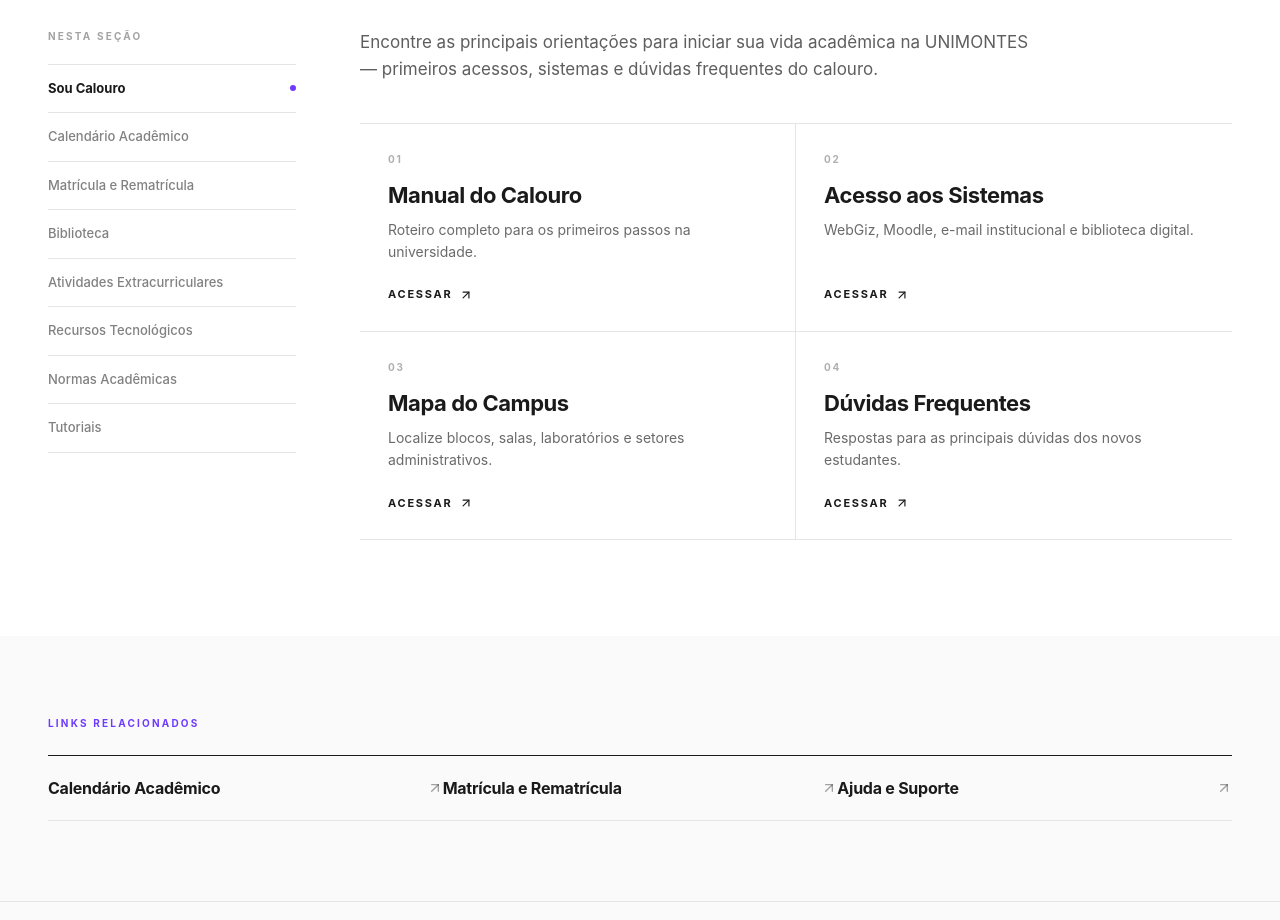
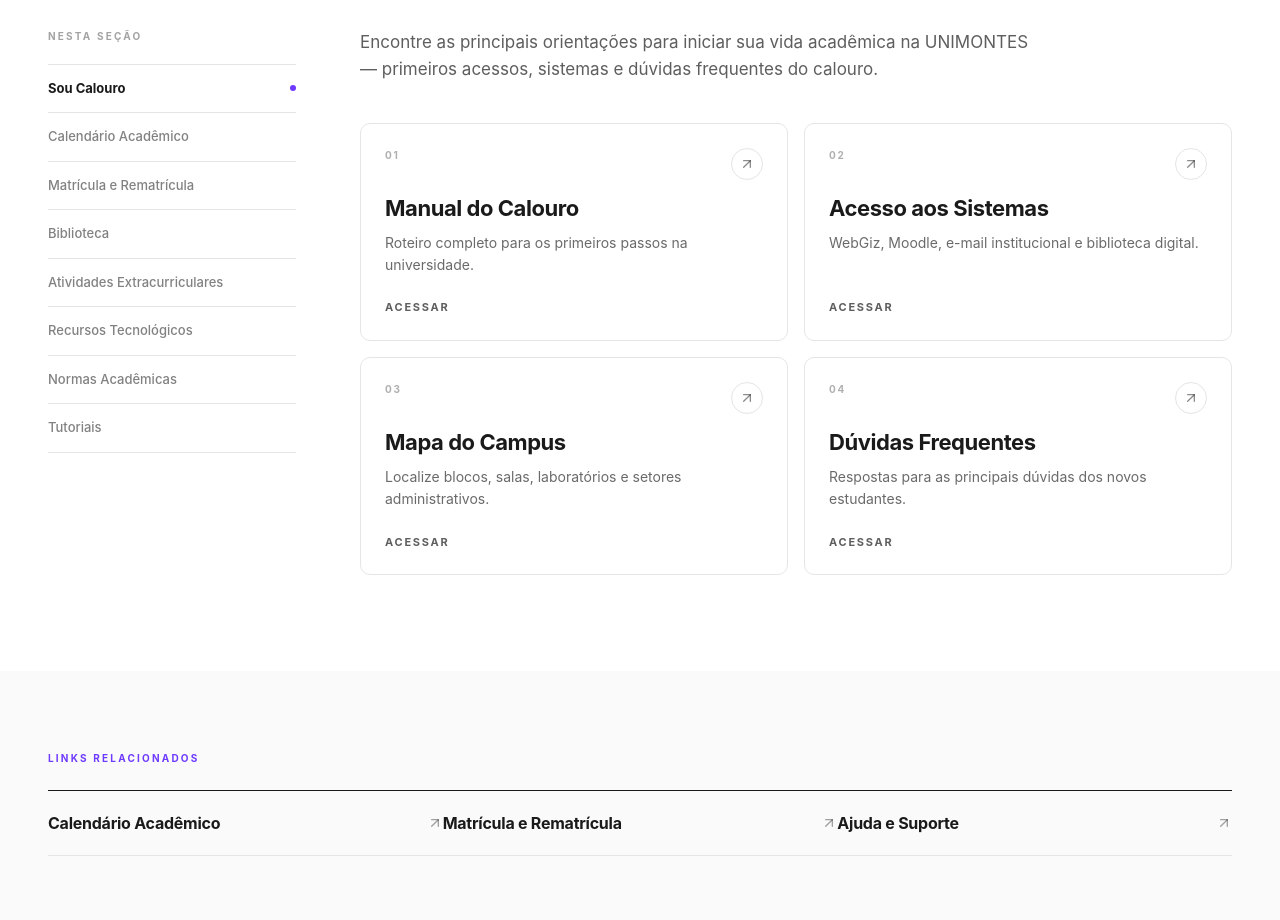
Before and after one commit to joaordpx/Portal-Academico-Meu, a React (Vite) app: page /vida-academica in a window 1280 px wide. Shown: the part 900-1820 px from the top of the page. Built offline with nearby package versions, Linux system fonts and the light colour scheme.

Commit message:
style: aparencia clicavel da seção sou calouro

```diff
--- a/src/app/components/layout/SectionLayout.tsx
+++ b/src/app/components/layout/SectionLayout.tsx
@@ -169,28 +169,32 @@
           {intro}
         </p>
       )}
-      <div className="mt-10 grid grid-cols-1 gap-0 border-t border-[#e5e5e5] sm:grid-cols-2">
+      <div className="mt-10 grid grid-cols-1 gap-4 sm:grid-cols-2">
         {cards.map((c, i) => (
           <a
             key={c.title}
             href={c.href ?? "#"}
-            className={`group flex flex-col justify-between gap-6 border-b border-[#e5e5e5] p-7 transition-colors hover:bg-[#fafafa] ${i % 2 === 0 ? "sm:border-r" : ""
-              }`}
+            className="group relative flex flex-col justify-between gap-6 rounded-[10px] border border-[#e5e5e5] bg-white p-6 transition-all duration-200 hover:-translate-y-0.5 hover:border-[#6E3AFF]/50 hover:shadow-[0_10px_28px_rgba(110,58,255,0.12)]"
           >
             <div>
-              <div className="text-[10px] font-bold uppercase tracking-[0.18em] text-[#1a1a1a]/35">
-                {String(i + 1).padStart(2, "0")}
+              <div className="flex items-start justify-between">
+                <span className="text-[10px] font-bold uppercase tracking-[0.18em] text-[#1a1a1a]/35">
+                  {String(i + 1).padStart(2, "0")}
+                </span>
+                {/* Indicador persistente de que o card é clicável */}
+                <span className="flex h-8 w-8 shrink-0 items-center justify-center rounded-full border border-[#e5e5e5] text-[#1a1a1a]/50 transition-all duration-200 group-hover:border-[#6E3AFF] group-hover:bg-[#6E3AFF] group-hover:text-white">
+                  <ArrowUpRight className="h-4 w-4 transition-transform group-hover:translate-x-0.5 group-hover:-translate-y-0.5" />
+                </span>
               </div>
-              <h3 className="mt-4 text-balance text-[22px] font-bold leading-[1.1] tracking-[-0.02em] text-[#1a1a1a]">
+              <h3 className="mt-4 text-balance text-[22px] font-bold leading-[1.1] tracking-[-0.02em] text-[#1a1a1a] transition-colors group-hover:text-[#6E3AFF]">
                 {c.title}
               </h3>
               <p className="mt-3 text-[14px] leading-[1.55] text-[#1a1a1a]/65">
                 {c.desc}
               </p>
             </div>
-            <span className="inline-flex items-center gap-1.5 text-[11px] font-bold uppercase tracking-[0.16em] text-[#1a1a1a] transition-colors group-hover:text-[#6E3AFF]">
+            <span className="inline-flex items-center gap-1.5 text-[11px] font-bold uppercase tracking-[0.16em] text-[#1a1a1a]/70 transition-colors group-hover:text-[#6E3AFF]">
               Acessar
-              <ArrowUpRight className="h-3.5 w-3.5 transition-transform group-hover:translate-x-0.5 group-hover:-translate-y-0.5" />
             </span>
           </a>
         ))}
```
